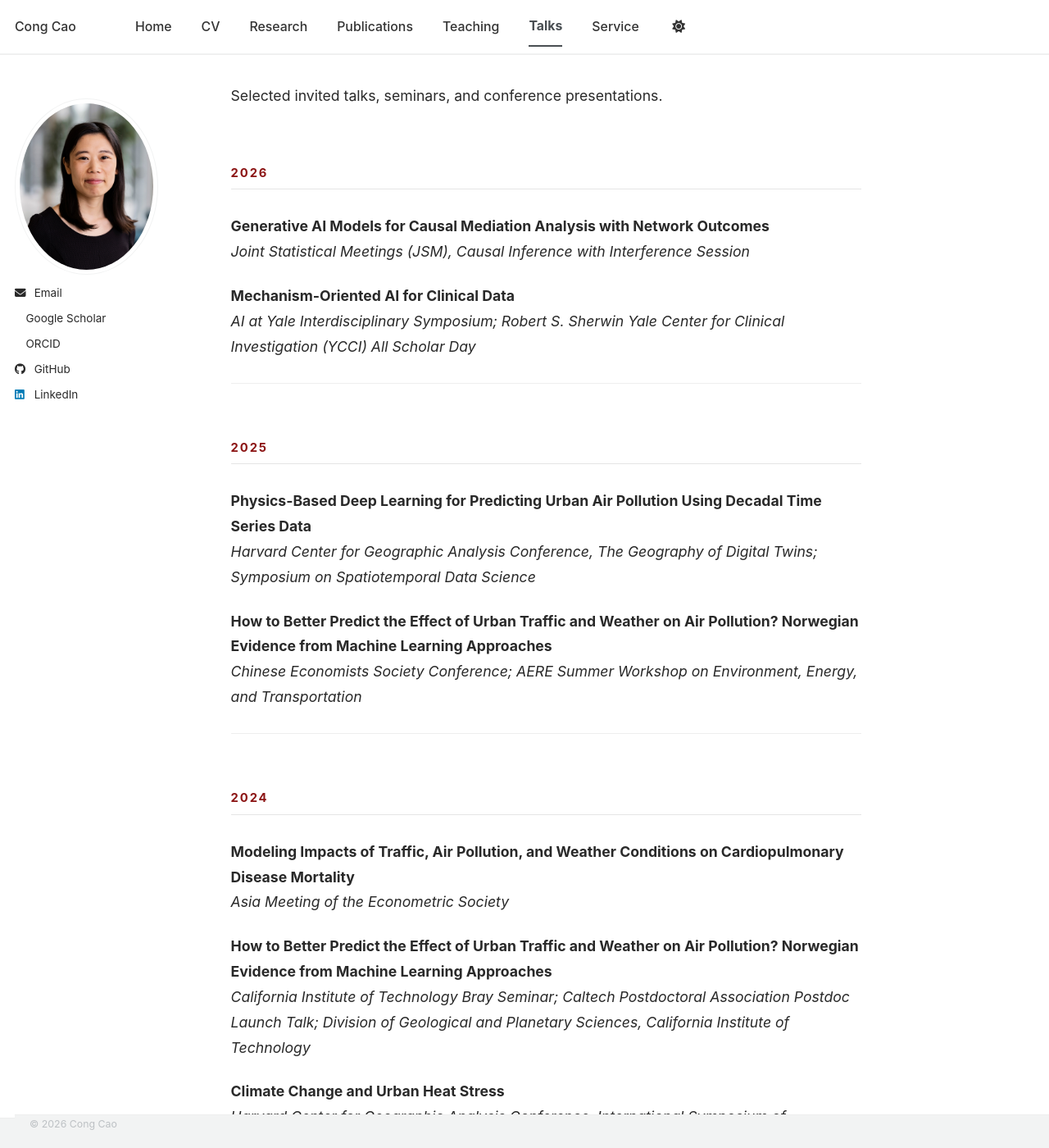
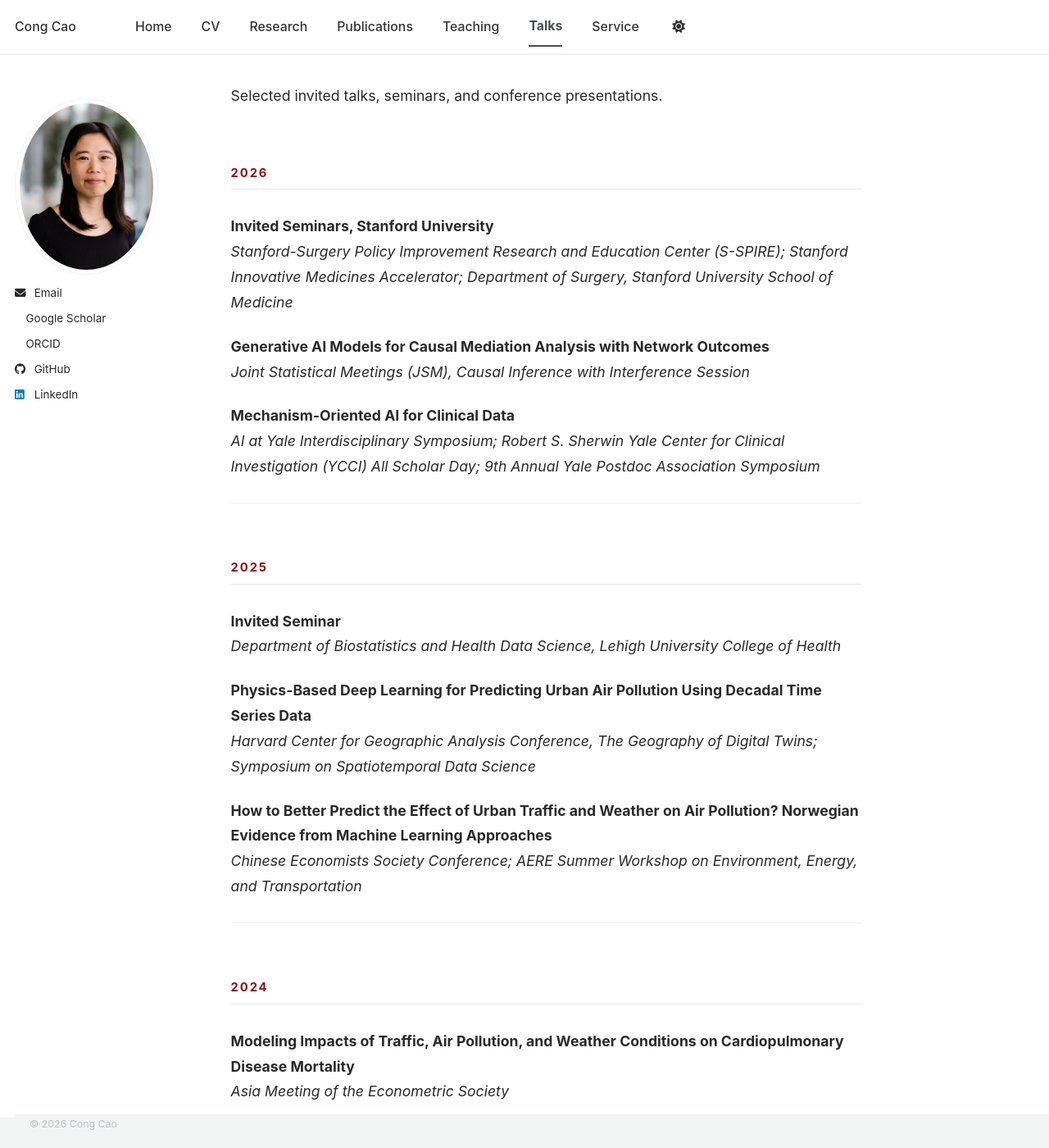
Before and after one commit to congca0/congca0.github.io, a Jekyll site: the page built from talks.md, in a window 1280 px wide and 1400 px high. Shown: the whole window at 82% size. Built offline with Jekyll 4.4.1, drawn with Linux system fonts in a browser that asks for light colours; a style sheet for code colours, icons or effects is not loaded; some of the changed text lies outside the part shown.

Commit message:
Update talks.md

```diff
--- a/talks.md
+++ b/talks.md
@@ -7,15 +7,21 @@ Selected invited talks, seminars, and conference presentations.
 
 ## 2026
 
+**Invited Seminars, Stanford University**
+*Stanford-Surgery Policy Improvement Research and Education Center (S-SPIRE); Stanford Innovative Medicines Accelerator; Department of Surgery, Stanford University School of Medicine*
+
 **Generative AI Models for Causal Mediation Analysis with Network Outcomes**
 *Joint Statistical Meetings (JSM), Causal Inference with Interference Session*
 
 **Mechanism-Oriented AI for Clinical Data**
-*AI at Yale Interdisciplinary Symposium; Robert S. Sherwin Yale Center for Clinical Investigation (YCCI) All Scholar Day*
+*AI at Yale Interdisciplinary Symposium; Robert S. Sherwin Yale Center for Clinical Investigation (YCCI) All Scholar Day; 9th Annual Yale Postdoc Association Symposium*
 
 ---
 
 ## 2025
+
+**Invited Seminar**
+*Department of Biostatistics and Health Data Science, Lehigh University College of Health*
 
 **Physics-Based Deep Learning for Predicting Urban Air Pollution Using Decadal Time Series Data**
 *Harvard Center for Geographic Analysis Conference, The Geography of Digital Twins; Symposium on Spatiotemporal Data Science*
@@ -31,7 +37,7 @@ Selected invited talks, seminars, and conference presentations.
 *Asia Meeting of the Econometric Society*
 
 **How to Better Predict the Effect of Urban Traffic and Weather on Air Pollution? Norwegian Evidence from Machine Learning Approaches**
-*California Institute of Technology Bray Seminar; Caltech Postdoctoral Association Postdoc Launch Talk; Division of Geological and Planetary Sciences, California Institute of Technology*
+*California Institute of Technology Bray Seminar; Caltech Postdoctoral Association Postdoc Launch Talk; Division of Geological and Planetary Sciences, California Institute of Technology; AERE Summer Workshop on Environment, Energy, and Transportation*
 
 **Climate Change and Urban Heat Stress**
 *Harvard Center for Geographic Analysis Conference, International Symposium of Spatiotemporal Data Science*
@@ -49,5 +55,10 @@ Selected invited talks, seminars, and conference presentations.
 
 **How to Better Predict the Effect of Urban Traffic and Weather on Air Pollution? Norwegian Evidence from Machine Learning Approaches**
 *Nordic Annual Environmental and Resource Economics Conference; Annual Meeting of the Norwegian Association of Economists; Urban Transitions Conference; Annual Meeting of the Southern Economic Association; Economics Department Seminar, Norwegian University of Science and Technology*
+
+---
+
 ## 2021
-*Norwegian Public Roads Administration; Method Development and Analytics Department, Norwegian Institute of Public Health*
+
+**Invited Presentations**
+*Norwegian Public Roads Administration (virtual); Method Development and Analytics Department, Norwegian Institute of Public Health (virtual)*
```
